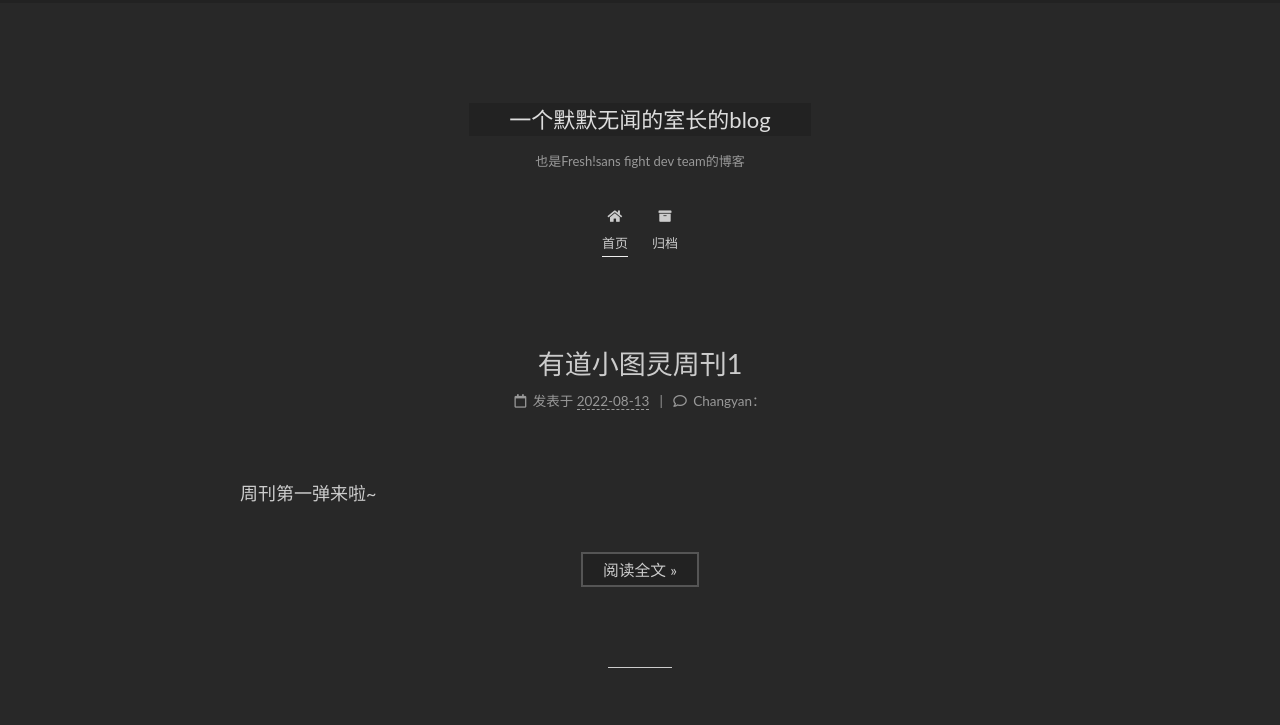
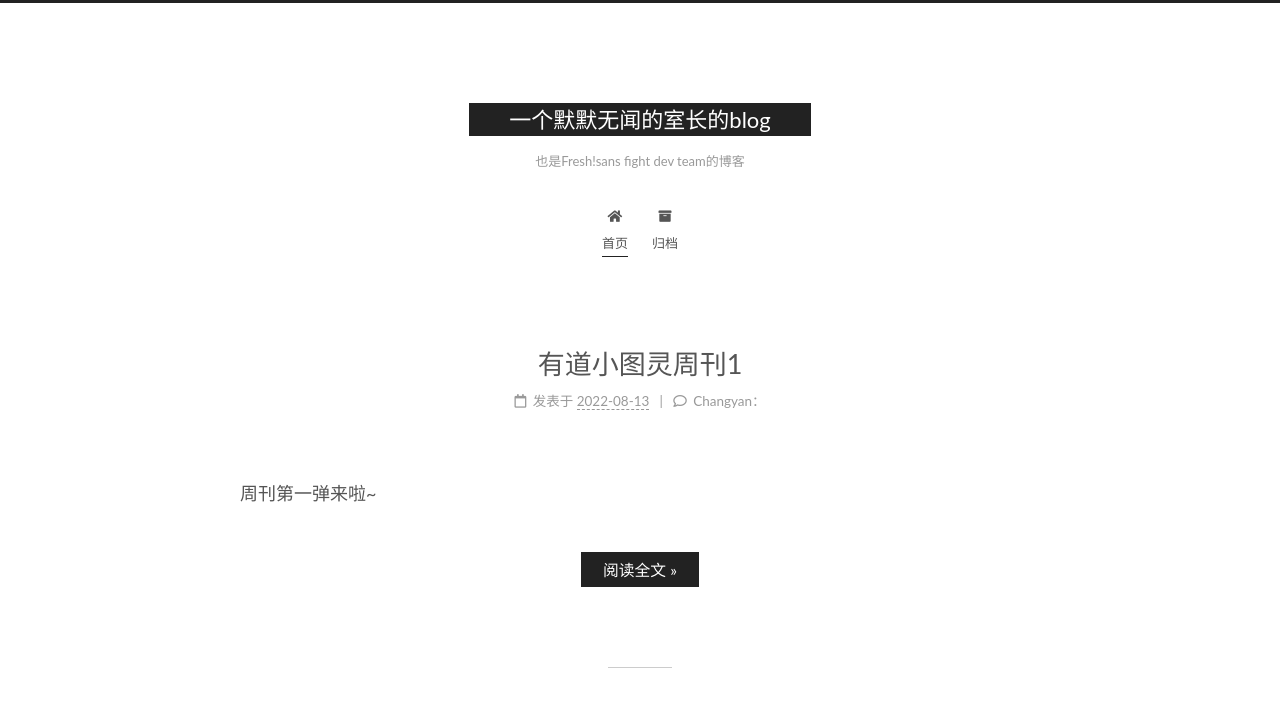
Before and after one commit to cmc2012/cmc2012.github.io, a plain HTML site: page index.html in a window 1280 px wide. Shown: the top 725 px of the page. Drawn offline with Linux system fonts and the dark colour scheme.

Commit message:
Update Hexo Static Content

```diff
--- a/css/main.css
+++ b/css/main.css
@@ -18,34 +18,6 @@
   --btn-default-hover-color: #222;
   --btn-default-hover-border-color: #222;
 }
-@media (prefers-color-scheme: dark) {
-  :root {
-    --body-bg-color: #282828;
-    --content-bg-color: #333;
-    --card-bg-color: #555;
-    --text-color: #ccc;
-    --blockquote-color: #bbb;
-    --link-color: #ccc;
-    --link-hover-color: #eee;
-    --brand-color: #ddd;
-    --brand-hover-color: #ddd;
-    --table-row-odd-bg-color: #282828;
-    --table-row-hover-bg-color: #363636;
-    --menu-item-bg-color: #555;
-    --btn-default-bg: #222;
-    --btn-default-color: #ccc;
-    --btn-default-border-color: #555;
-    --btn-default-hover-bg: #666;
-    --btn-default-hover-color: #ccc;
-    --btn-default-hover-border-color: #666;
-  }
-  img {
-    opacity: 0.75;
-  }
-  img:hover {
-    opacity: 0.9;
-  }
-}
 html {
   line-height: 1.15; /* 1 */
   -webkit-text-size-adjust: 100%; /* 2 */
@@ -1196,7 +1168,7 @@ pre .javascript .function {
 }
 .links-of-author a::before,
 .links-of-author span.exturl::before {
-  background: #20ddff;
+  background: #dab6ff;
   border-radius: 50%;
   content: ' ';
   display: inline-block;
```
